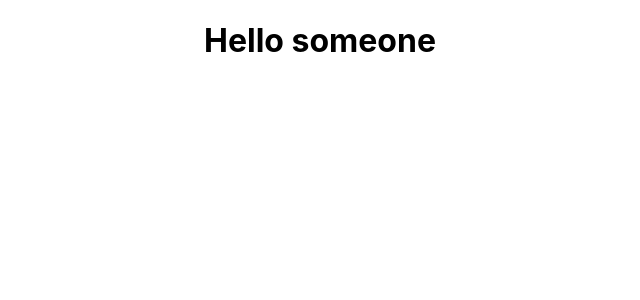
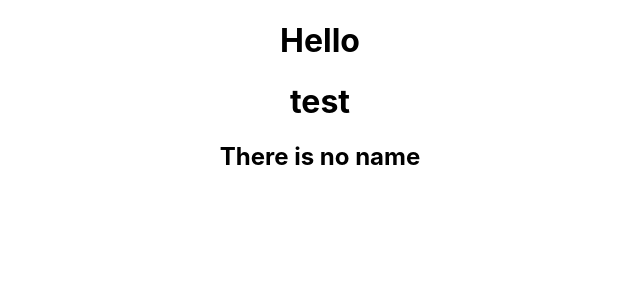
Before and after one commit to debbie-atwiine/react_project0, a React (Create React App) app: page / in a window 1280 px wide. Shown: the top 300 px of the page, without its empty margins (320-960 px from the left). Built offline with nearby package versions, Linux system fonts and the light colour scheme.

Commit message:
more changes

```diff
--- a/src/App.js
+++ b/src/App.js
@@ -1,12 +1,23 @@
 import './App.css';
 
 const App = () => {
-  const name = 'Joy';
-  const isNameShowing = false;
+  const name = null;
 
   return (
     <div className="App">
-      <h1>Hello {isNameShowing ? name : 'someone'}</h1>
+      <h1>Hello {name}</h1>
+      {
+        name ? (
+        <>
+          <h1>{name}</h1>
+        </>
+        ) : (
+          <>
+            <h1>test</h1>
+            <h2>There is no name</h2>
+          </>
+        )
+      }
 
     </div>
   );
```
